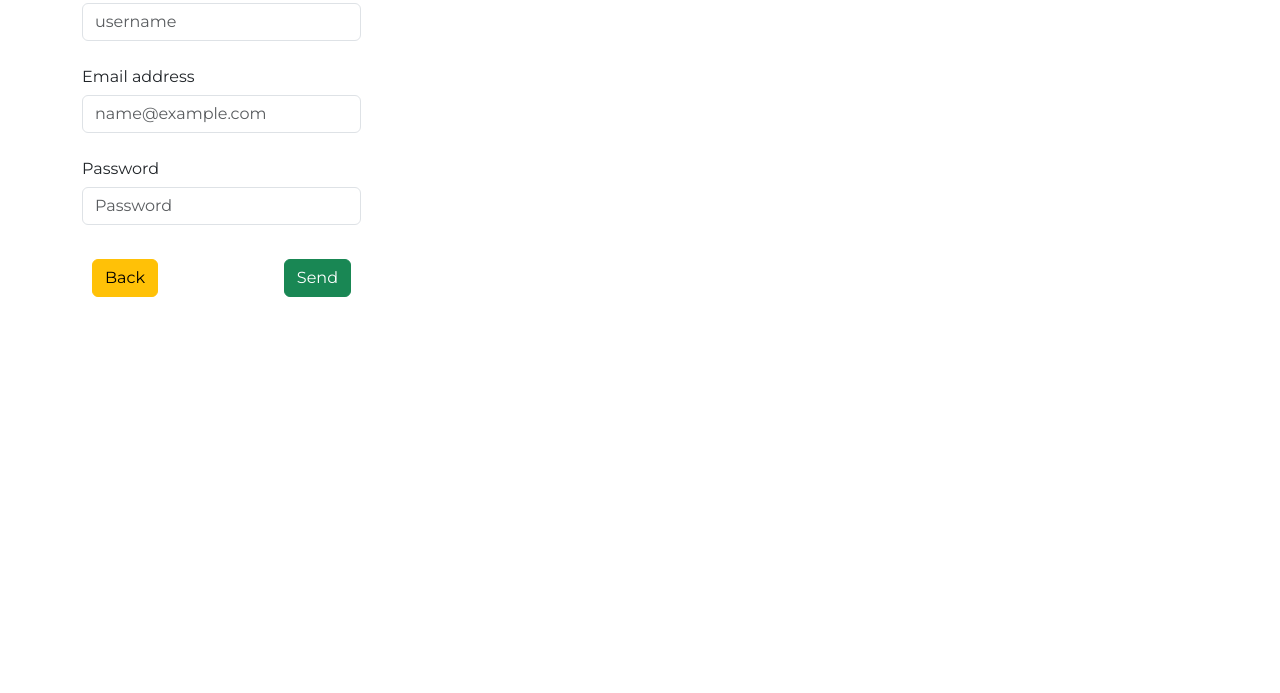
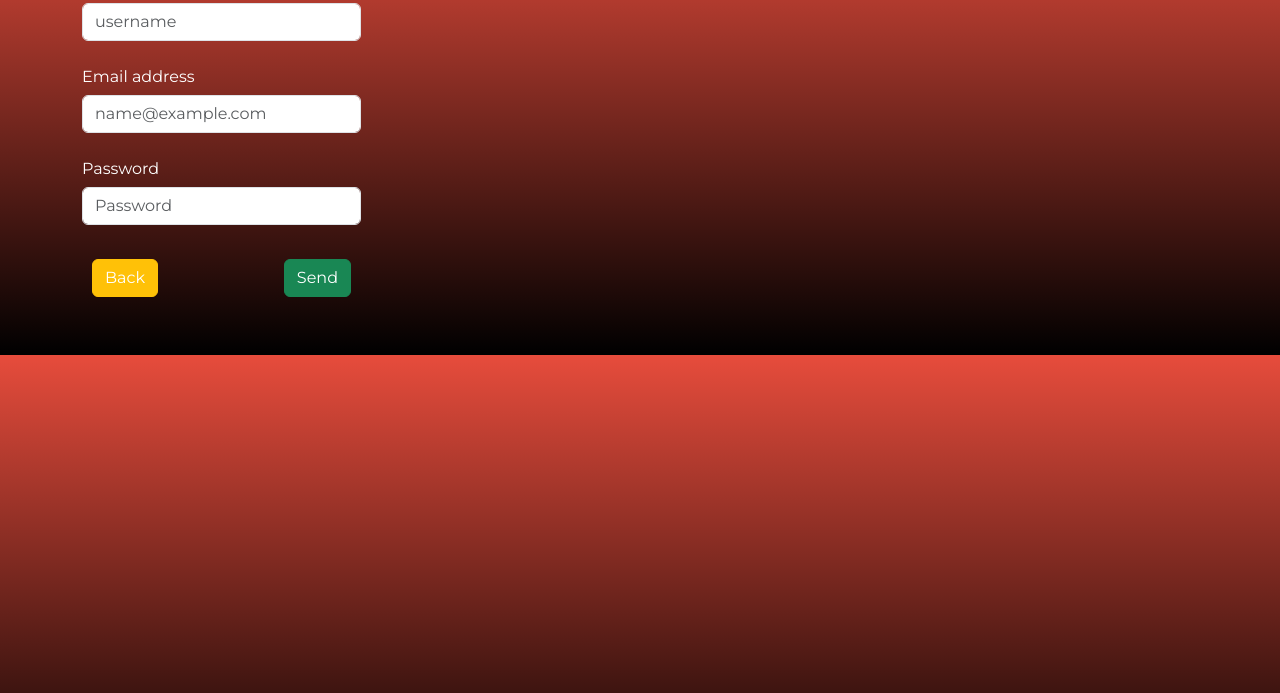
Before and after one commit to deepalquemy2119/proyecto_final_front, a plain HTML site: page public/views/login.html in a window 1280 px wide. Shown: the part 107-800 px from the top of the page. Drawn offline with nearby package versions, Linux system fonts and the light colour scheme.

Commit message:
terminados los formularios con UI gradients

```diff
--- a/public/css/login.css
+++ b/public/css/login.css
@@ -1,6 +1,7 @@
 h1, label, .btn, .form-control{
     overflow-x:hidden;
     font-family: "Montserrat", sans-serif;
+    color: white;
 }
 /* @media (max-width: 420px) {
     .container {
@@ -12,6 +13,13 @@ h1, label, .btn, .form-control{
         max-width: 80%;
     }
 } */
+
+body {
+    background: #000000;
+    background: -webkit-linear-gradient(to bottom, #e74c3c, #000000);
+    background: linear-gradient(to bottom, #e74c3c, #000000);
+}
+
 .btn {
     margin: 10px;
 }
--- a/public/css/register.css
+++ b/public/css/register.css
@@ -1,6 +1,8 @@
 h1, label, .btn, .form-control{
     overflow-x:hidden;
     font-family: "Montserrat", sans-serif;
+    color: white;
+
 }
 /* @media (max-width: 420px) {
     .container {
@@ -12,6 +14,14 @@ h1, label, .btn, .form-control{
         max-width: 80%;
     }
 } */
+
+body {
+
+    background: #000000;
+    background: -webkit-linear-gradient(to bottom, #e74c3c, #000000);
+    background: linear-gradient(to bottom, #e74c3c, #000000);
+}
+
 .btn {
     margin: 10px;
 }
```
